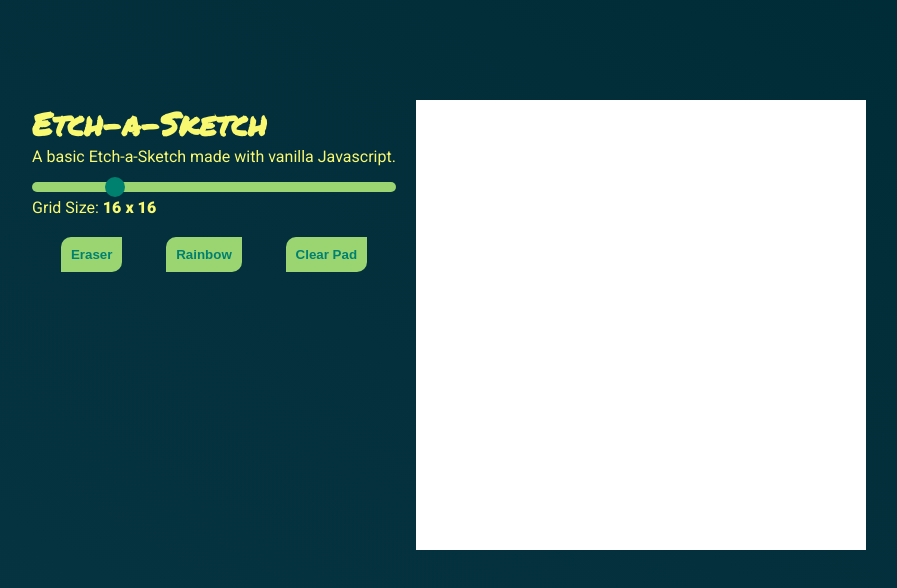
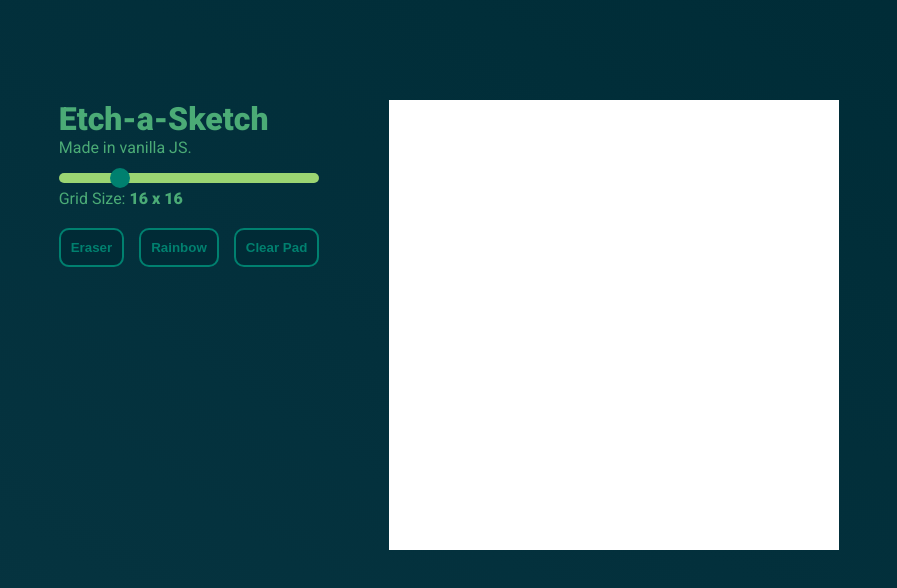
Before and after one commit to TruthfulUK/etch-a-sketch, a plain HTML site: page index.html in a window 1280 px wide. Shown: the whole page, without its empty margins (191-1088 px from the left). Drawn offline with Linux system fonts and the light colour scheme.

Commit message:
Updated styling and some HTML formatting

```diff
--- a/index.html
+++ b/index.html
@@ -15,7 +15,7 @@
         <div class="app-sidebar">
             <div class="app-name">
                 <h1>Etch-a-Sketch</h1>
-                <p>A basic Etch-a-Sketch made with vanilla Javascript.</p>
+                <p>Made in vanilla JS.</p>
             </div>
             <div class="app-settings">
                 <input class="slider" type="range" name="gridsize" id="gridsize" min="3" max="64" value="16">
--- a/styles.css
+++ b/styles.css
@@ -19,7 +19,7 @@ body {
     display: flex;
     justify-content: center;
     background-image: linear-gradient(to right top, #073642, #05333f, #03303c, #012e39, #002b36);
-    color: #F9F871;
+    color: #4BAB76;
 }
 
 /* Layout */
@@ -36,6 +36,7 @@ body {
     display: flex;
     flex-flow: column nowrap;
     gap: 20px;
+    margin-right: 50px;
 }
 
 .app-settings {
@@ -59,18 +60,18 @@ body {
 /* UI Elements */
 
 h1 {
-    color: #F9F871;
-    font-family: 'Permanent Marker', cursive;
+    font-weight: 900;
 }
 
 button {
-    background: #9BD572;
+    background: #002B36;
     color: #00806F;
     font-weight: 700;
     padding: 10px;
     margin-top: 20px;
     border: none;
-    border-radius: 10px 0 10px 0;
+    border-radius: 10px;
+    border: 2px solid #00806F;
 }
 
 button + button {
@@ -80,6 +81,7 @@ button + button {
 button:hover, .enabled {
     background: #000000;
     color: #ffffff;
+    border: 2px solid #ffffff;
 }
 
 .rainbowAnim {
@@ -98,9 +100,10 @@ button:hover, .enabled {
         rgba(255, 0, 0, var(--rainbow-opacity)) 100%
     );
     color: #ffffff;
-    text-shadow: 1px 2px rgba(0, 0, 0, 0.8);
+    text-shadow: 1px 1px rgba(0, 0, 0, 0.8);
     background-size: 400% 400%;
     animation: gradient 0.5s linear infinite;
+    border: 2px solid #ffffff;
 
 }
 
@@ -163,5 +166,6 @@ input[type='range']::-webkit-slider-thumb {
     }
     .app-sidebar {
         flex-flow: row nowrap !important;
+        margin: 0;
     }
 }
```
